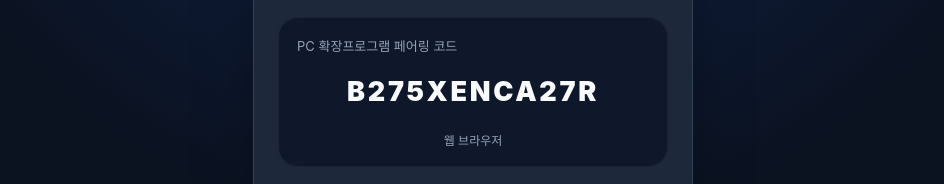
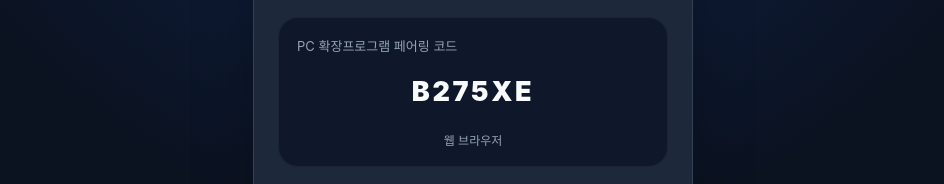
Before and after one commit to isshoman519-coder/work-check-reminder, a plain HTML site: page index.html in a window 1280 px wide. Shown: the part 150-334 px from the top of the page, without its empty margins (167-1111 px from the left). Drawn offline with Linux system fonts and the light colour scheme; no server answers.

Commit message:
Allow six-character pairing codes

```diff
--- a/index.html
+++ b/index.html
@@ -48,7 +48,7 @@ button.secondary{background:#334155}button.ghost{background:transparent;color:#c
 
   <div class="section">
     <div class="label">PC 확장프로그램 페어링 코드</div>
-    <div id="code" class="code">------------</div>
+    <div id="code" class="code">------</div>
     <div id="platform" class="platform"></div>
   </div>
 
@@ -106,7 +106,7 @@ const isIOS=/iPhone|iPad|iPod/.test(navigator.userAgent);
 const isAndroid=/Android/.test(navigator.userAgent);
 const standalone=navigator.standalone||matchMedia('(display-mode: standalone)').matches;
 $('platform').textContent=isAndroid?'Android · 진동 설정 확인 가능':isIOS?'iPhone · iOS 기본 알림 햅틱 사용':'웹 브라우저';
-function makeCode(){const alphabet='ABCDEFGHJKLMNPQRSTUVWXYZ23456789';const a=new Uint8Array(12);crypto.getRandomValues(a);return Array.from(a,b=>alphabet[b%alphabet.length]).join('');}
+function makeCode(){const alphabet='ABCDEFGHJKLMNPQRSTUVWXYZ23456789';const a=new Uint8Array(6);crypto.getRandomValues(a);return Array.from(a,b=>alphabet[b%alphabet.length]).join('');}
 let code=localStorage.getItem('pairCode')||makeCode();
 localStorage.setItem('pairCode',code);$('code').textContent=code;
 let current=null,serverOffset=0,lastStatusAt=0,statusPending=false,mutationPending=false,epoch=0,syncFailed=true,swPromise;
```
